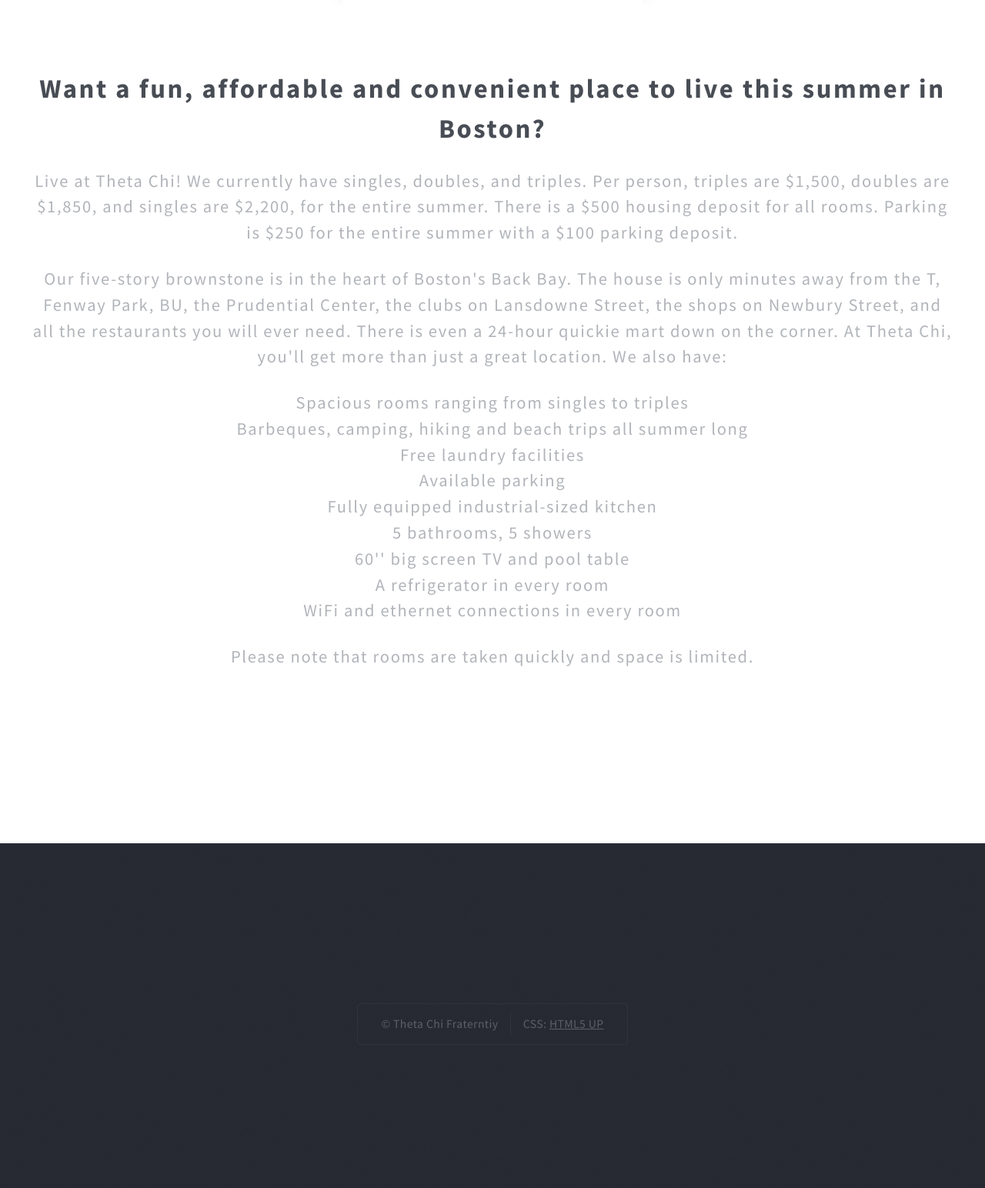
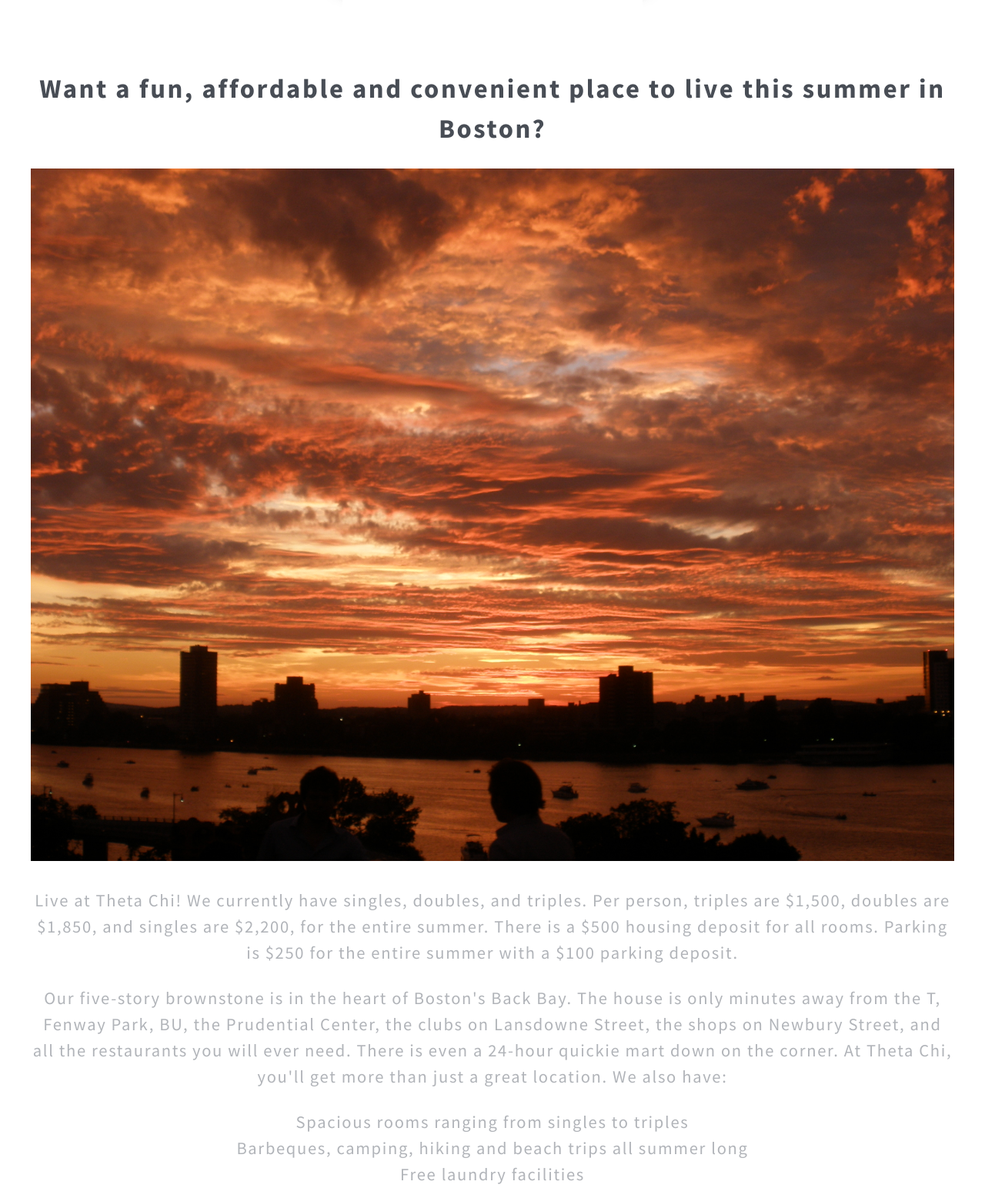
Before and after one commit to origamimagiro/OXWebsite, a Django app: page /summer/ in a window 1280 px wide. Shown: the part 440-1984 px from the top of the page at 77% size. Run offline with Django 3.2, Linux system fonts and the light colour scheme.

Commit message:
Added a pic to summer rooming page

```diff
--- a/ox_site/site/templates/other/summer_rooming.html
+++ b/ox_site/site/templates/other/summer_rooming.html
@@ -9,6 +9,8 @@
 		<article class="box post">
 			<header class="style1">
 				<h2>Want a fun, affordable and convenient place to live this summer in Boston?</h2>
+				{% load staticfiles %}
+				<img src="{% static "images/roof_sunset.jpg" %}" class="image fitcap" alt="" />
 				<p>
 					Live at Theta Chi! We currently have singles, doubles, and triples. Per person, triples are $1,500, doubles are $1,850, and singles are $2,200, for the entire summer. There is a $500 housing deposit for all rooms. Parking is $250 for the entire summer with a $100 parking deposit.
 				</p>
```
Also changed, not shown: ox_site/site/images/roof_sunset.jpg (added).
